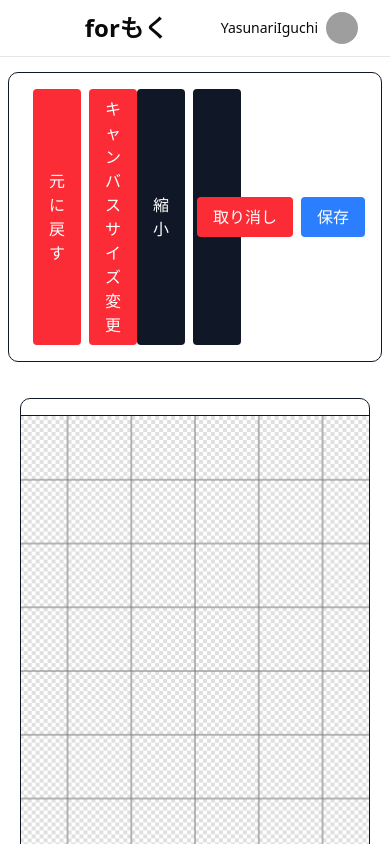
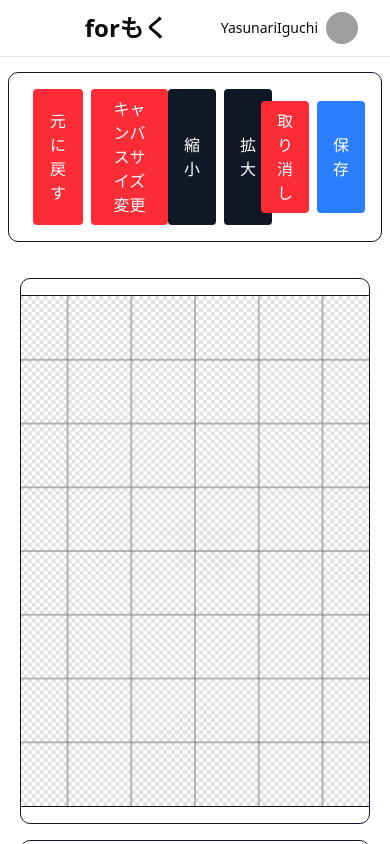
Before and after one commit to study-basic-hackathon/for-moku, a Next.js app in the folder front/: page /event/venueedit/sample in a window 390 px wide. Built offline with nearby package versions, Linux system fonts and the light colour scheme; grey boxes are pictures that could not be loaded.

Commit message:
【イベント】【間取り編集】ツールの仕様決めやサンプル画面の作成などの下準備 #44
ヘッダの微調整

```diff
--- a/front/src/components/templates/event/venueedit/VenueActionHeader.tsx
+++ b/front/src/components/templates/event/venueedit/VenueActionHeader.tsx
@@ -1,8 +1,8 @@
 export default function VenueActionHeader() {
   return (
     <div className="flex flex-col justify-center items-center border border-gray-900 mx-2 rounded-lg p-4 m-4 gap-4">
-      <div className="items-center justify-between w-full grid grid-cols-2 lg:grid-cols-4 xl:grid-cols-2">
-        <div className="col-span-1 lg:col-span-3 xl:col-span-1 flex justify-between mx-2">
+      <div className="items-center justify-between w-full grid grid-cols-4 lg:grid-cols-4 xl:grid-cols-2">
+        <div className="col-span-3 xl:col-span-1 flex justify-between mx-2">
           <div className="flex space-x-2">
             <button className="px-4 py-2 bg-red-500 text-white rounded hover:bg-red-600">
               元に戻す
```
